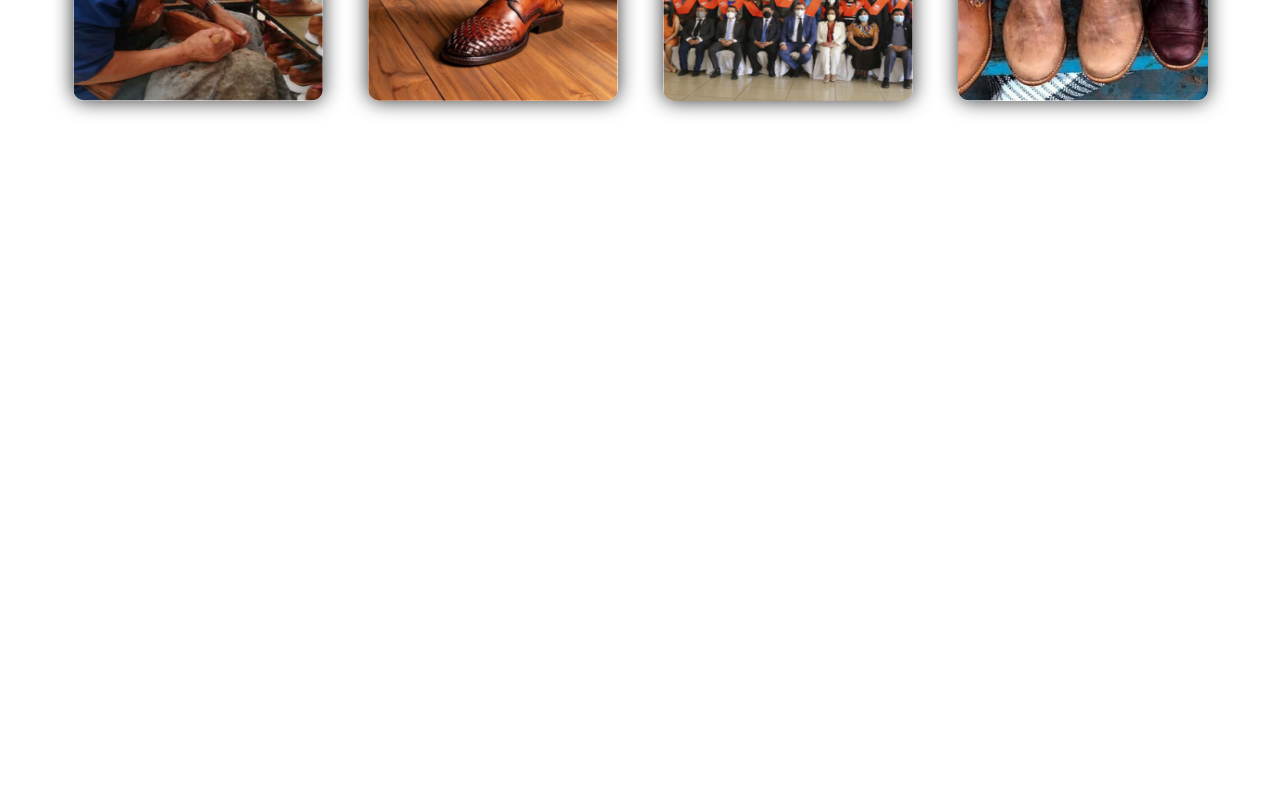
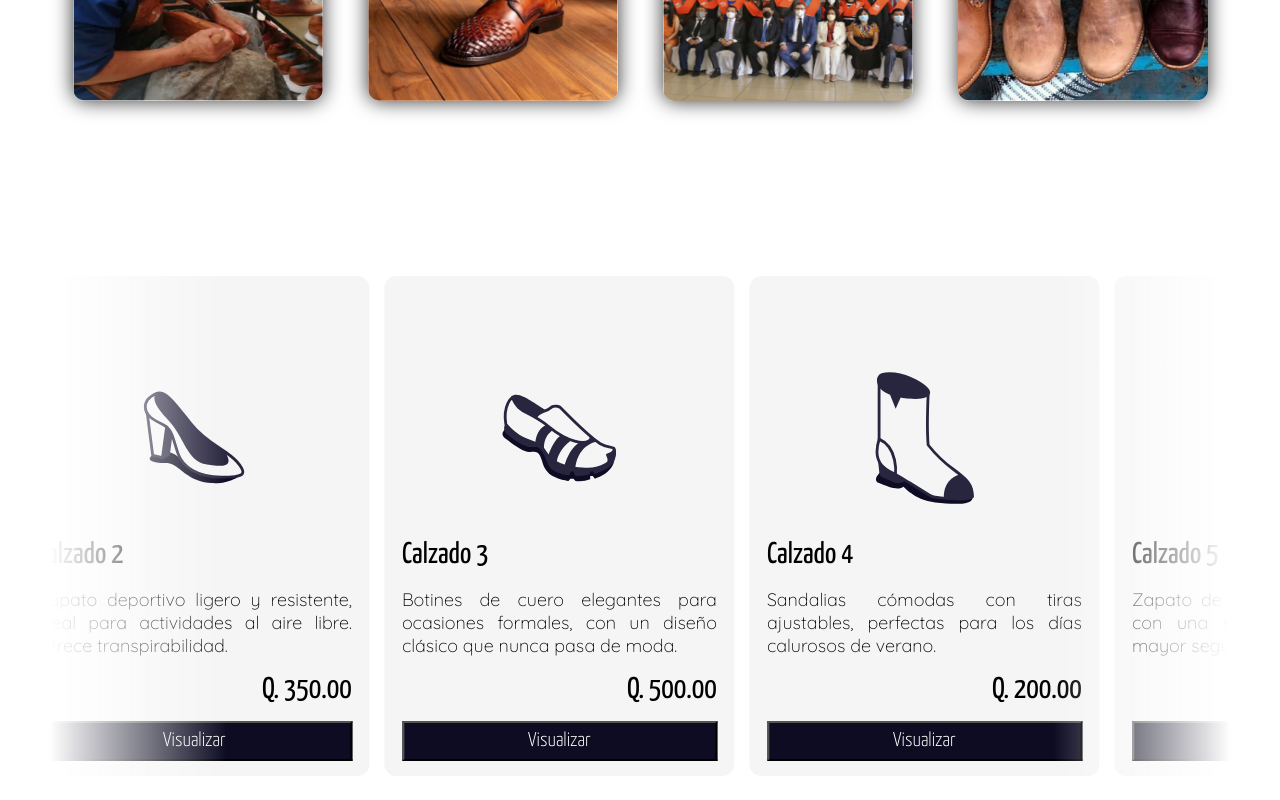
Before and after one commit to ErickEcheverria/DS-Solutions-Pagina-Informativa-FE, an Angular app: page / in a window 1280 px wide. Shown: the part 1874-2674 px from the top of the page. Before the commit the page ends 2000 px from the top, so only its background shows below. Built offline with nearby package versions, Linux system fonts and the light colour scheme.

Commit message:
FEAT: #109 - Sección de Productos

```diff
--- a/src/app/app.component.html
+++ b/src/app/app.component.html
@@ -4,5 +4,6 @@
     <pages-home></pages-home>
     <pages-nosotros></pages-nosotros>
     <pages-nosotros-photos></pages-nosotros-photos>
+    <pages-productos></pages-productos>
   </div>
 </main>
--- a/src/app/app.module.ts
+++ b/src/app/app.module.ts
@@ -8,6 +8,7 @@ import { FooterComponent } from './shared/footer/footer.component';
 import { HomeComponent } from './pages/home/home.component';
 import { NosotrosComponent } from './pages/nosotros/nosotros.component';
 import { NosotrosPhotosComponent } from './pages/nosotros-photos/nosotros-photos.component';
+import { ProductosComponent } from './pages/productos/productos.component';
 
 @NgModule({
   declarations: [
@@ -17,6 +18,7 @@ import { NosotrosPhotosComponent } from './pages/nosotros-photos/nosotros-photos
     HomeComponent,
     NosotrosComponent,
     NosotrosPhotosComponent,
+    ProductosComponent,
   ],
   imports: [
     BrowserModule,
--- /dev/null
+++ b/src/app/pages/productos/productos.component.css
@@ -0,0 +1,117 @@
+.main-container-productos {
+  display: flex;
+  height: 600px;
+  width: 100%;
+  margin-top: 150px;
+}
+
+.container-producto {
+  display: flex;
+  flex-direction: column;
+  align-items: center;
+  justify-content: center;
+  width: 350px;
+  height: 500px;
+  background: #F5F5F5;
+  border-radius: 12px;
+}
+
+.container-producto img {
+  height: 200px;
+}
+
+.producto-description {
+  width: 90%;
+}
+
+.container-producto h3 {
+  text-align: left;
+  margin: 0px;
+  margin-bottom: 10px;
+  min-height: 20px;
+  overflow: hidden;
+}
+
+.container-producto button {
+  width: 90%;
+  height: 40px;
+  background: var(--primary-text-color);
+  color: var(--backgorund-color);
+  position: absolute;
+  bottom: 15px;
+  left: 10;
+}
+
+.producto-description {
+  width: 90%;
+}
+
+.text-right {
+  display: flex;
+  justify-content: right;
+}
+
+.slider {
+  overflow: hidden;
+  position: relative;
+  overflow: hidden;
+}
+
+.slide-track {
+  display: flex;
+  width: calc((350px + 15px) * 18);
+  animation: scroll 40s linear infinite;
+  z-index: 1;
+}
+
+.slide-track :hover {
+  animation-play-state: paused;
+  -webkit-animation-play-state: paused;
+}
+
+.slide {
+  margin-left: 15px;
+  perspective: 100px;
+}
+
+.slide:hover {
+  transform: translateZ(20px);
+  cursor: pointer;
+}
+
+.slider::before,
+.slider::after {
+  background: linear-gradient(to right, rgba(255, 255, 255, 1) 0%, rgba(255, 255, 255, 0) 100%);
+  content: '';
+  height: 100%;
+  position: absolute;
+  width: 15%;
+  z-index: 2;
+}
+
+.slider::before {
+  left: 0;
+  top: 0;
+}
+
+.slider::after {
+  right: 0;
+  top: 0;
+  transform: rotateZ(180deg);
+}
+
+@keyframes scroll {
+  0% {
+    transform: translateX(0);
+  }
+
+  100% {
+    transform: translateX(calc((-350px - 15px) * 9));
+  }
+}
+
+@media screen and (max-width: 500px) {
+  .main-container-productos {
+    margin-top: 400px;
+  }
+}
--- /dev/null
+++ b/src/app/pages/productos/productos.component.html
@@ -0,0 +1,23 @@
+<section class="main-container-productos slider">
+
+  <div class="slide-track">
+
+    <div *ngFor="let calzado of listCalzados" class="container-producto slide">
+      <div>
+        <img class="main-container-nosotros-image" [src]="calzado.nameImage" [alt]="calzado.name">
+      </div>
+      <div class="producto-description">
+        <h3>{{calzado.name}}</h3>
+        <p>{{calzado.descripcion}}</p>
+        <div class="text-right">
+          <h3> Q. {{calzado.precio}}</h3>
+        </div>
+      </div>
+      <button>
+        Visualizar
+      </button>
+    </div>
+  </div>
+
+
+</section>
--- /dev/null
+++ b/src/app/pages/productos/productos.component.ts
@@ -0,0 +1,86 @@
+import { Component } from '@angular/core';
+
+@Component({
+  selector: 'pages-productos',
+  templateUrl: './productos.component.html',
+  styleUrls: ['./productos.component.css']
+})
+export class ProductosComponent {
+
+  // Configuración.
+  public listCalzados: any[] = [
+    {
+      name: 'Calzado 1',
+      descripcion: 'Un zapato versátil que combina estilo y confort, ideal para el día a día. Fabricado con materiales de calidad.',
+      nameImage: '../../../assets/img/illustations/15-1497.svg',
+      precio: '300.00'
+    },
+    {
+      name: 'Calzado 2',
+      descripcion: 'Zapato deportivo ligero y resistente, ideal para actividades al aire libre. Ofrece transpirabilidad.',
+      nameImage: '../../../assets/img/illustations/515-4131.svg',
+      precio: '350.00'
+    },
+    {
+      name: 'Calzado 3',
+      descripcion: 'Botines de cuero elegantes para ocasiones formales, con un diseño clásico que nunca pasa de moda.',
+      nameImage: '../../../assets/img/illustations/632-8341.svg',
+      precio: '500.00'
+    },
+    {
+      name: 'Calzado 4',
+      descripcion: 'Sandalias cómodas con tiras ajustables, perfectas para los días calurosos de verano.',
+      nameImage: '../../../assets/img/illustations/782-9923.svg',
+      precio: '200.00'
+    },
+    {
+      name: 'Calzado 5',
+      descripcion: 'Zapato de senderismo impermeable, con una suela antideslizante para mayor seguridad en terrenos difíciles.',
+      nameImage: '../../../assets/img/illustations/1635-3678.svg',
+      precio: '450.00'
+    },
+    {
+      name: 'Calzado 6',
+      descripcion: 'Mocasines casuales de cuero suave, ideales para el uso diario con un toque de estilo.',
+      nameImage: '../../../assets/img/illustations/3296-4515.svg',
+      precio: '280.00'
+    },
+    {
+      name: 'Calzado 7',
+      descripcion: 'Zapatos de tacón alto con diseño moderno, perfectos para eventos especiales.',
+      nameImage: '../../../assets/img/illustations/3664-8775.svg',
+      precio: '400.00'
+    },
+    {
+      name: 'Calzado 8',
+      descripcion: 'Zapatillas deportivas para correr, con tecnología de amortiguación avanzada para un mayor confort.',
+      nameImage: '../../../assets/img/illustations/3795-6939.svg',
+      precio: '320.00'
+    },
+    {
+      name: 'Calzado 9',
+      descripcion: 'Botas de invierno con forro interior cálido, diseñadas para resistir bajas temperaturas.',
+      nameImage: '../../../assets/img/illustations/4954-5398.svg',
+      precio: '600.00'
+    },
+    {
+      name: 'Calzado 10',
+      descripcion: 'Alpargatas frescas y ligeras, ideales para un paseo por la playa o el parque.',
+      nameImage: '../../../assets/img/illustations/6930-1182.svg',
+      precio: '150.00'
+    },
+    {
+      name: 'Calzado 11',
+      descripcion: 'Zapatos de seguridad con puntera de acero, adecuados para ambientes de trabajo industriales.',
+      nameImage: '../../../assets/img/illustations/7133-7917.svg',
+      precio: '350.00'
+    },
+    {
+      name: 'Calzado 12',
+      descripcion: 'Zapatos náuticos resistentes al agua, con suela antideslizante para un agarre seguro en superficies mojadas.',
+      nameImage: '../../../assets/img/illustations/7314-6628.svg',
+      precio: '375.00'
+    }
+  ];
+
+}
--- a/src/styles.css
+++ b/src/styles.css
@@ -36,6 +36,18 @@ h2 {
   font-family: var(--primary-title-font-family);
 }
 
+h3 {
+  font-size: 3rem;
+  font-weight: 400;
+  font-family: var(--primary-title-font-family);
+}
+
+button {
+  font-size: 2.0rem;
+  font-weight: 300;
+  font-family: var(--primary-title-font-family);
+}
+
 p {
   font-size: 1.8rem;
   font-weight: 200;
```
